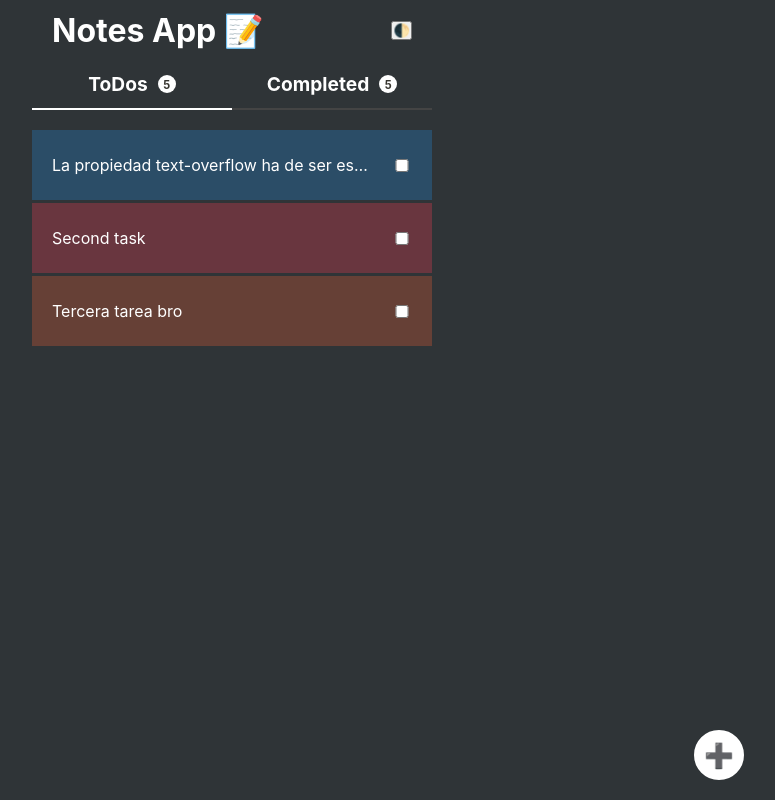
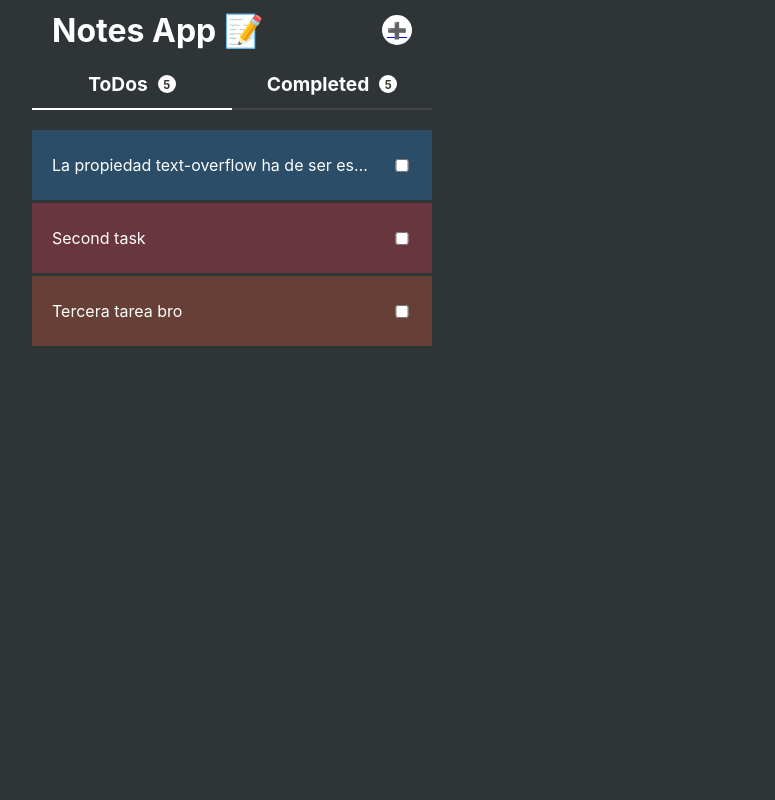
Before and after one commit to doulovera/todo-app_react, a React (Create React App) app: page / in a window 1280 px wide. Shown: the whole page, without its empty margins (408-1183 px from the left). Built offline with nearby package versions, Linux system fonts and the light colour scheme.

Commit message:
Change Create Button position to header

```diff
--- a/src/App.js
+++ b/src/App.js
@@ -44,7 +44,9 @@ function App () {
     <ThemeProvider theme={isDarkMode ? darkTheme : lightTheme}>
       <GlobalStyles />
       <AppS>
-        <TodoHeader toggleDarkMode={toggleDarkMode} />
+        <TodoHeader toggleDarkMode={toggleDarkMode}>
+          <TodoCreateButton />
+        </TodoHeader>
 
         <Route path="/">
           <TodoList className="TodoList">
@@ -53,7 +55,6 @@ function App () {
             }
           </TodoList>
         </Route>
-        <TodoCreateButton />
 
         <Route path="/note/:id">
           {
--- a/src/components/Header/index.js
+++ b/src/components/Header/index.js
@@ -2,7 +2,7 @@ import React from 'react'
 import { Link, useRoute } from 'wouter'
 import { HeaderTop, Nav, Tab } from './Header.style.js'
 
-export default function TodoHeader ({ toggleDarkMode }) {
+export default function TodoHeader ({ children, toggleDarkMode }) {
   const [match] = useRoute('/create')
 
   return (
@@ -15,7 +15,7 @@ export default function TodoHeader ({ toggleDarkMode }) {
             </a>
           </Link>
         </h1>
-        <button onClick={toggleDarkMode}>🌓</button>
+        { children }
       </HeaderTop>
       {
         !match
--- a/src/components/TodoCreateButton/TodoCreate.style.js
+++ b/src/components/TodoCreateButton/TodoCreate.style.js
@@ -1,15 +1,15 @@
 import styled from 'styled-components'
 
 export const Button = styled.a`
-  position: fixed;
+  /* position: fixed;
   right: 10%;
-  bottom: 20px;
+  bottom: 20px; */
   display: flex;
   align-items: center;
   justify-content: center;
-  height: 50px;
-  width: 50px;
-  font-size: 1.5rem;
+  height: 30px;
+  width: 30px;
+  font-size: 1rem;
   text-decoration: none;
   border: 2px solid var(--reverse);
   border-radius: 50%;
```
